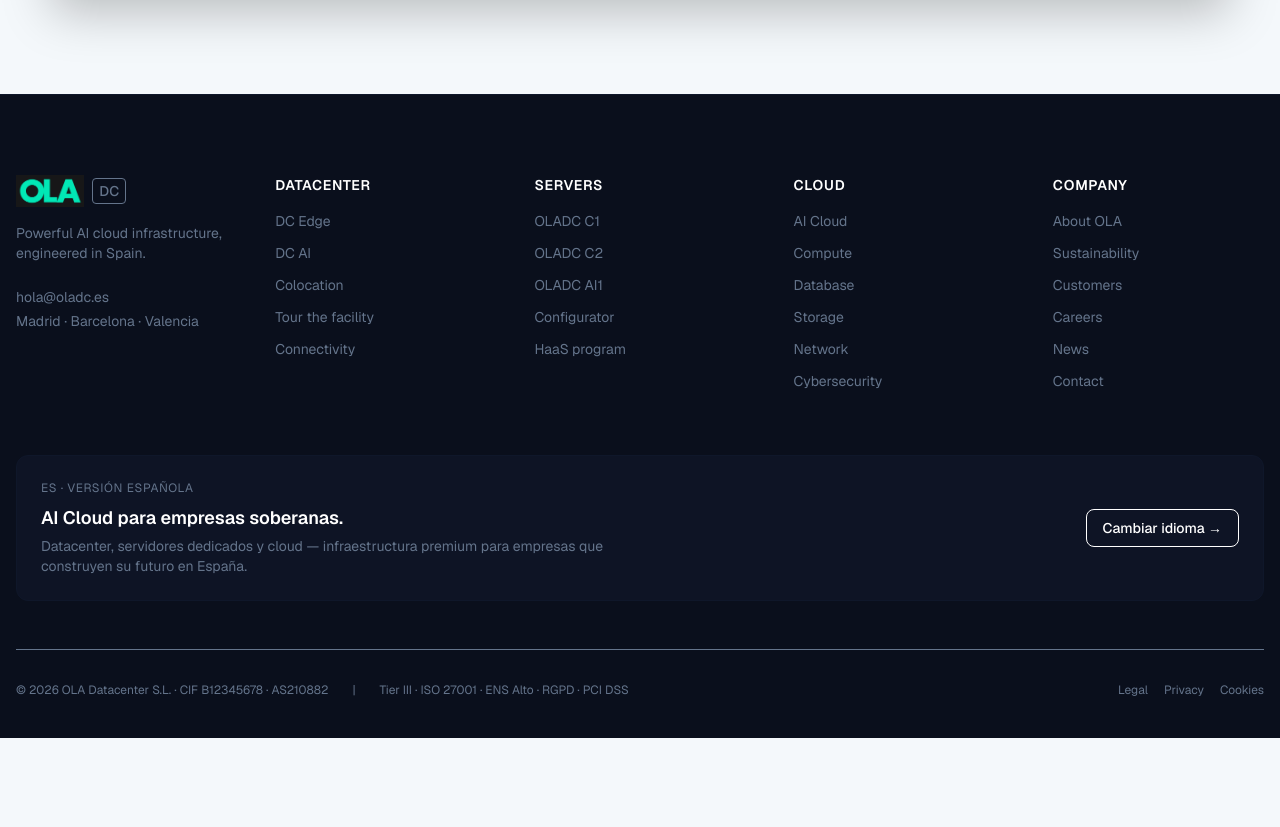
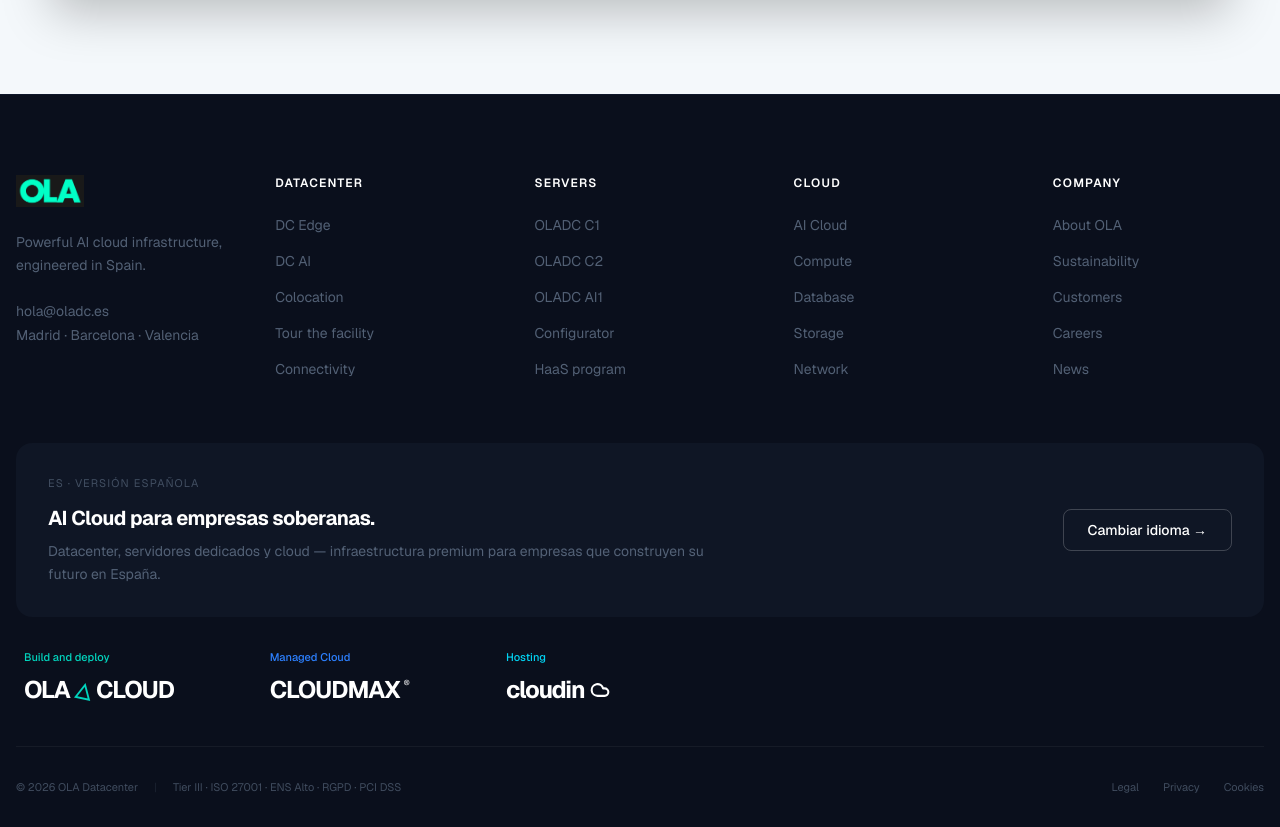
Before and after one commit to cloudindev/oladatacenter, a Next.js app: page / in a window 1280 px wide. Shown: the part 6860-7687 px from the top of the page. Before the commit the page ends 7598 px from the top, so only its background shows below. Built offline with nearby package versions, Linux system fonts and the light colour scheme.

Commit message:
style: update footer layout and add sub-brand logos

```diff
--- a/src/components/layout/Footer.tsx
+++ b/src/components/layout/Footer.tsx
@@ -4,30 +4,30 @@
 import Link from "next/link"
 import Image from "next/image"
 import { useLanguage } from "@/context/LanguageContext"
+import { Cloud } from "lucide-react"
 
 export function Footer() {
   const { lang, setLang, t } = useLanguage()
 
   return (
-    <footer className="bg-bg-dark text-text-dark pt-20 pb-10 border-t border-border-dark">
+    <footer className="bg-[#0a0f1c] text-text-dark pt-20 pb-8 border-t border-border-dark">
       <div className="container mx-auto px-4">
         <div className="grid grid-cols-1 md:grid-cols-2 lg:grid-cols-5 gap-12 mb-16">
           {/* Brand Col */}
-          <div className="lg:col-span-1">
-            <Link href="/" className="flex items-center gap-2 mb-4">
+          <div className="lg:col-span-1 flex flex-col items-start">
+            <Link href="/" className="mb-6 block">
               <Image
                 src="/ola-datacenter-logo.jpg"
                 alt="OLA Datacenter"
                 width={140}
                 height={40}
-                className="h-8 w-auto object-contain opacity-90"
+                className="h-8 w-auto object-contain"
               />
-              <span className="text-text-muted font-medium text-sm border border-border-dark rounded px-1.5 py-0.5">DC</span>
             </Link>
-            <p className="text-sm text-text-muted mb-6">
+            <p className="text-sm text-text-muted/80 mb-6 leading-relaxed">
               {t("Powerful AI cloud infrastructure, engineered in Spain.", "Infraestructura cloud para IA potente, diseñada en España.")}
             </p>
-            <div className="text-sm text-text-muted space-y-1">
+            <div className="text-sm text-text-muted/80 space-y-1">
               <p>hola@oladc.es</p>
               <p>Madrid · Barcelona · Valencia</p>
             </div>
@@ -35,78 +35,98 @@
 
           {/* Links Cols */}
           <div>
-            <h4 className="font-semibold text-white mb-4 text-sm uppercase tracking-wider">{t("Datacenter")}</h4>
-            <ul className="space-y-3 text-sm text-text-muted">
-              <li><Link href="#" className="hover:text-primary transition-colors">DC Edge</Link></li>
-              <li><Link href="#" className="hover:text-primary transition-colors">DC AI</Link></li>
-              <li><Link href="#" className="hover:text-primary transition-colors">{t("Colocation", "Colocation")}</Link></li>
-              <li><Link href="#" className="hover:text-primary transition-colors">{t("Tour the facility", "Visitar instalaciones")}</Link></li>
-              <li><Link href="#" className="hover:text-primary transition-colors">{t("Connectivity", "Conectividad")}</Link></li>
+            <h4 className="font-semibold text-white mb-6 text-xs uppercase tracking-widest">{t("Datacenter")}</h4>
+            <ul className="space-y-4 text-sm text-text-muted/80">
+              <li><Link href="#" className="hover:text-white transition-colors">DC Edge</Link></li>
+              <li><Link href="#" className="hover:text-white transition-colors">DC AI</Link></li>
+              <li><Link href="#" className="hover:text-white transition-colors">{t("Colocation", "Colocation")}</Link></li>
+              <li><Link href="#" className="hover:text-white transition-colors">{t("Tour the facility", "Visitar instalaciones")}</Link></li>
+              <li><Link href="#" className="hover:text-white transition-colors">{t("Connectivity", "Conectividad")}</Link></li>
             </ul>
           </div>
 
           <div>
-            <h4 className="font-semibold text-white mb-4 text-sm uppercase tracking-wider">{t("Servers", "Servidores")}</h4>
-            <ul className="space-y-3 text-sm text-text-muted">
-              <li><Link href="#" className="hover:text-primary transition-colors">OLADC C1</Link></li>
-              <li><Link href="#" className="hover:text-primary transition-colors">OLADC C2</Link></li>
-              <li><Link href="#" className="hover:text-primary transition-colors">OLADC AI1</Link></li>
-              <li><Link href="#" className="hover:text-primary transition-colors">{t("Configurator", "Configurador")}</Link></li>
-              <li><Link href="#" className="hover:text-primary transition-colors">HaaS program</Link></li>
+            <h4 className="font-semibold text-white mb-6 text-xs uppercase tracking-widest">{t("Servers", "Servidores")}</h4>
+            <ul className="space-y-4 text-sm text-text-muted/80">
+              <li><Link href="#" className="hover:text-white transition-colors">OLADC C1</Link></li>
+              <li><Link href="#" className="hover:text-white transition-colors">OLADC C2</Link></li>
+              <li><Link href="#" className="hover:text-white transition-colors">OLADC AI1</Link></li>
+              <li><Link href="#" className="hover:text-white transition-colors">{t("Configurator", "Configurador")}</Link></li>
+              <li><Link href="#" className="hover:text-white transition-colors">HaaS program</Link></li>
             </ul>
           </div>
 
           <div>
-            <h4 className="font-semibold text-white mb-4 text-sm uppercase tracking-wider">{t("Cloud")}</h4>
-            <ul className="space-y-3 text-sm text-text-muted">
-              <li><Link href="#" className="hover:text-primary transition-colors">AI Cloud</Link></li>
-              <li><Link href="#" className="hover:text-primary transition-colors">Compute</Link></li>
-              <li><Link href="#" className="hover:text-primary transition-colors">Database</Link></li>
-              <li><Link href="#" className="hover:text-primary transition-colors">Storage</Link></li>
-              <li><Link href="#" className="hover:text-primary transition-colors">Network</Link></li>
-              <li><Link href="#" className="hover:text-primary transition-colors">Cybersecurity</Link></li>
+            <h4 className="font-semibold text-white mb-6 text-xs uppercase tracking-widest">{t("Cloud")}</h4>
+            <ul className="space-y-4 text-sm text-text-muted/80">
+              <li><Link href="#" className="hover:text-white transition-colors">AI Cloud</Link></li>
+              <li><Link href="#" className="hover:text-white transition-colors">Compute</Link></li>
+              <li><Link href="#" className="hover:text-white transition-colors">Database</Link></li>
+              <li><Link href="#" className="hover:text-white transition-colors">Storage</Link></li>
+              <li><Link href="#" className="hover:text-white transition-colors">Network</Link></li>
             </ul>
           </div>
 
           <div>
-            <h4 className="font-semibold text-white mb-4 text-sm uppercase tracking-wider">{t("Company", "Empresa")}</h4>
-            <ul className="space-y-3 text-sm text-text-muted">
-              <li><Link href="#" className="hover:text-primary transition-colors">{t("About OLA", "Sobre OLA")}</Link></li>
-              <li><Link href="#" className="hover:text-primary transition-colors">{t("Sustainability", "Sostenibilidad")}</Link></li>
-              <li><Link href="#" className="hover:text-primary transition-colors">{t("Customers", "Clientes")}</Link></li>
-              <li><Link href="#" className="hover:text-primary transition-colors">{t("Careers", "Carreras")}</Link></li>
-              <li><Link href="#" className="hover:text-primary transition-colors">{t("News", "Noticias")}</Link></li>
-              <li><Link href="#" className="hover:text-primary transition-colors">{t("Contact", "Contacto")}</Link></li>
+            <h4 className="font-semibold text-white mb-6 text-xs uppercase tracking-widest">{t("Company", "Empresa")}</h4>
+            <ul className="space-y-4 text-sm text-text-muted/80">
+              <li><Link href="#" className="hover:text-white transition-colors">{t("About OLA", "Sobre OLA")}</Link></li>
+              <li><Link href="#" className="hover:text-white transition-colors">{t("Sustainability", "Sostenibilidad")}</Link></li>
+              <li><Link href="#" className="hover:text-white transition-colors">{t("Customers", "Clientes")}</Link></li>
+              <li><Link href="#" className="hover:text-white transition-colors">{t("Careers", "Carreras")}</Link></li>
+              <li><Link href="#" className="hover:text-white transition-colors">{t("News", "Noticias")}</Link></li>
             </ul>
           </div>
         </div>
 
         {/* Language Block */}
-        <div className="border border-border-dark bg-surface-dark/50 rounded-xl p-6 mb-12 flex flex-col md:flex-row items-start md:items-center justify-between gap-6">
+        <div className="bg-[#111827]/80 rounded-2xl p-6 md:p-8 flex flex-col md:flex-row items-start md:items-center justify-between gap-6 mb-8">
           <div>
-            <div className="text-xs text-text-muted uppercase tracking-wider mb-2">ES · VERSIÓN ESPAÑOLA</div>
-            <h3 className="text-lg font-semibold text-white mb-1">AI Cloud para empresas soberanas.</h3>
-            <p className="text-sm text-text-muted max-w-xl">Datacenter, servidores dedicados y cloud — infraestructura premium para empresas que construyen su futuro en España.</p>
+            <div className="text-[11px] text-text-muted/60 uppercase tracking-widest mb-3">ES · VERSIÓN ESPAÑOLA</div>
+            <h3 className="text-xl font-bold text-white mb-2 tracking-tight">AI Cloud para empresas soberanas.</h3>
+            <p className="text-sm text-text-muted/80 max-w-2xl leading-relaxed">Datacenter, servidores dedicados y cloud — infraestructura premium para empresas que construyen su futuro en España.</p>
           </div>
           <button
             onClick={() => setLang(lang === 'en' ? 'es' : 'en')}
-            className="text-sm font-medium text-white border border-border-dark px-4 py-2 rounded-lg hover:bg-border-dark transition-colors whitespace-nowrap"
+            className="text-sm font-medium text-white border border-white/20 px-6 py-2.5 rounded-lg hover:bg-white/5 transition-colors whitespace-nowrap"
           >
             {t("Cambiar idioma →", "Switch to English →")}
           </button>
         </div>
 
+        {/* Sub-brands */}
+        <div className="flex flex-col md:flex-row items-start md:items-center justify-start gap-12 md:gap-24 mb-10 pl-2">
+          <div>
+            <div className="text-[11px] text-teal-400 mb-2 font-medium">Build and deploy</div>
+            <div className="text-2xl font-bold tracking-tighter text-white flex items-center gap-1.5">
+              OLA<span className="text-teal-400 text-xl font-black rotate-12">△</span>CLOUD
+            </div>
+          </div>
+          <div>
+            <div className="text-[11px] text-blue-500 mb-2 font-medium">Managed Cloud</div>
+            <div className="text-2xl font-bold tracking-tighter text-white flex items-center gap-1">
+              CLOUDMAX<span className="text-white text-[10px] uppercase font-normal tracking-normal mb-3">®</span>
+            </div>
+          </div>
+          <div>
+            <div className="text-[11px] text-cyan-400 mb-2 font-medium">Hosting</div>
+            <div className="text-2xl font-bold tracking-tighter text-white flex items-center gap-1.5">
+              cloudin<Cloud className="w-5 h-5 text-white stroke-[2.5]" />
+            </div>
+          </div>
+        </div>
+
         {/* Legal */}
-        <div className="flex flex-col md:flex-row items-center justify-between pt-8 border-t border-border-dark text-xs text-text-muted gap-4">
-          <div className="flex flex-col sm:flex-row gap-2 sm:gap-6 text-center md:text-left">
-            <span>© 2026 OLA Datacenter S.L. · CIF B12345678 · AS210882</span>
-            <span className="hidden sm:inline">|</span>
+        <div className="flex flex-col md:flex-row items-center justify-between pt-8 border-t border-white/5 text-[11px] text-text-muted/60 gap-4">
+          <div className="flex flex-col sm:flex-row gap-2 sm:gap-4 text-center md:text-left">
+            <span>© 2026 OLA Datacenter</span>
+            <span className="hidden sm:inline opacity-30">|</span>
             <span>Tier III · ISO 27001 · ENS Alto · RGPD · PCI DSS</span>
           </div>
-          <div className="flex gap-4">
-            <Link href="#" className="hover:text-white">Legal</Link>
-            <Link href="#" className="hover:text-white">Privacy</Link>
-            <Link href="#" className="hover:text-white">Cookies</Link>
+          <div className="flex gap-6">
+            <Link href="#" className="hover:text-white transition-colors">Legal</Link>
+            <Link href="#" className="hover:text-white transition-colors">Privacy</Link>
+            <Link href="#" className="hover:text-white transition-colors">Cookies</Link>
           </div>
         </div>
       </div>
```
